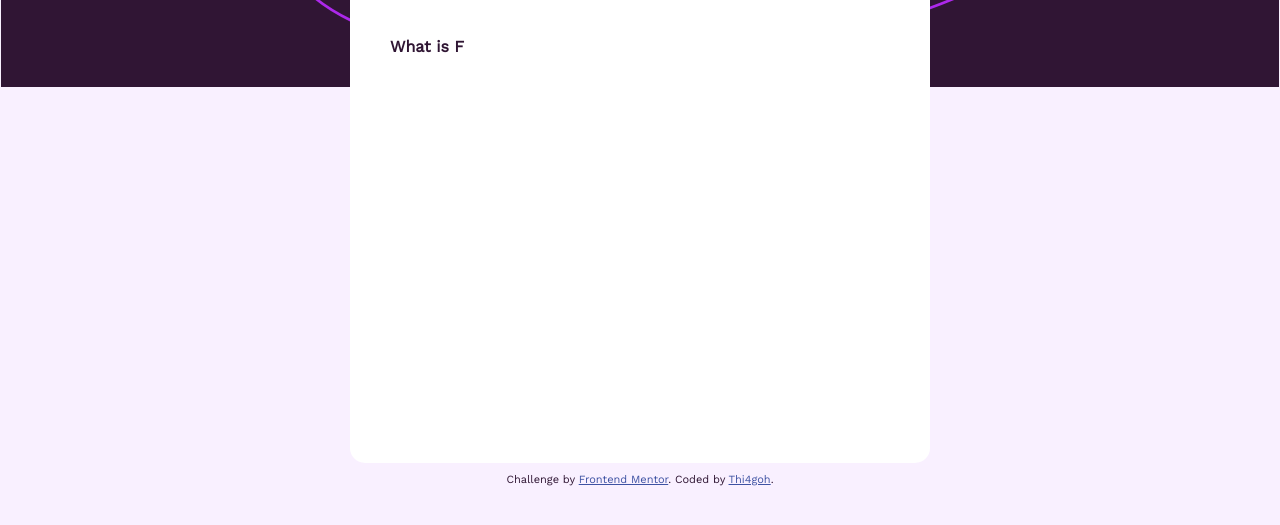
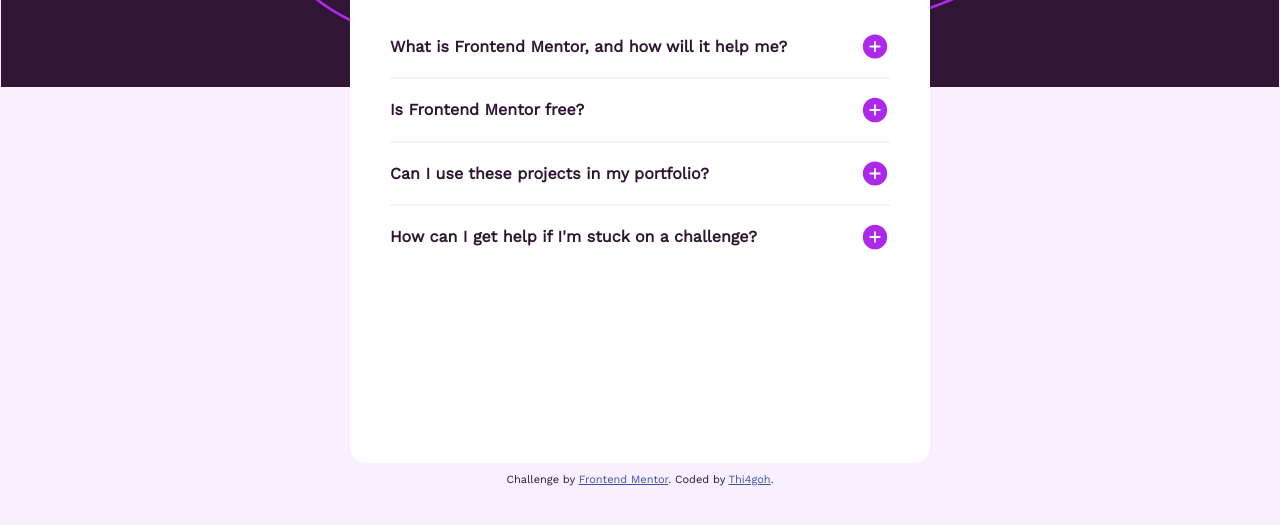
Before and after one commit to Thi4goh/FAQ-project, a plain HTML site: page faq-accordion-main/project/index.html in a window 1280 px wide. Shown: the part 197-722 px from the top of the page. Drawn offline with Linux system fonts and the light colour scheme.

Commit message:
Completed Project

```diff
--- a/faq-accordion-main/project/index.html
+++ b/faq-accordion-main/project/index.html
@@ -14,22 +14,37 @@
       <img src="assets/images/icon-star.svg" alt="">
       <h1>FAQs</h1>
     </div>
-    <div class="questions-container">
-      <div class="question-1">
-        <h2>What is F</h2>
-        <p></p>
+    <div class="main-container">
+      <div class="container">
+        <div class="question">
+          <h2>What is Frontend Mentor, and how will it help me?</h2>
+          <img class="btn" src="assets/images/icon-plus.svg" alt="">
+        </div>
+        <p>Lorem, ipsum dolor sit amet consectetur adipisicing elit. Vero magni repellendus in quae incidunt, recusandae nihil ullam obcaecati, beatae iusto nesciunt nemo. Sed quod doloribus cumque officia itaque est vel.</p>
       </div>
-      <div class="question-2">
-        <h2></h2>
-        <p></p>
+      <hr>
+      <div class="container">
+        <div class="question">
+          <h2>Is Frontend Mentor free?</h2>
+          <img class="btn" src="assets/images/icon-plus.svg" alt="">
+        </div>
+        <p>Lorem, ipsum dolor sit amet consectetur adipisicing elit. Vero magni repellendus in quae incidunt, recusandae nihil ullam obcaecati, beatae iusto nesciunt nemo. Sed quod doloribus cumque officia itaque est vel.</p>
+        <hr>
       </div>
-      <div class="question-3">
-        <h2></h2>
-        <p></p>
+      <div class="container">
+        <div class="question">
+          <h2>Can I use these projects in my portfolio?</h2>
+          <img class="btn" src="assets/images/icon-plus.svg" alt="">
+        </div>
+        <p>Lorem, ipsum dolor sit amet consectetur adipisicing elit. Vero magni repellendus in quae incidunt, recusandae nihil ullam obcaecati, beatae iusto nesciunt nemo. Sed quod doloribus cumque officia itaque est vel.</p>
       </div>
-      <div class="question-4">
-        <h2></h2>
-        <p></p>
+      <hr>
+      <div class="container">
+        <div class="question">
+          <h2>How can I get help if I'm stuck on a challenge?</h2>
+          <img class="btn" src="assets/images/icon-plus.svg" alt="">
+        </div>
+        <p>Lorem, ipsum dolor sit amet consectetur adipisicing elit. Vero magni repellendus in quae incidunt, recusandae nihil ullam obcaecati, beatae iusto nesciunt nemo. Sed quod doloribus cumque officia itaque est vel.</p>
       </div>
     </div>
   </main>
@@ -39,5 +54,6 @@
     Challenge by <a href="https://www.frontendmentor.io?ref=challenge" target="_blank">Frontend Mentor</a>.
     Coded by <a href="https://github.com/Thi4goh" target="_blank">Thi4goh</a>.
   </footer>
+  <script src="script.js"></script>
 </body>
 </html>
--- a/faq-accordion-main/project/script.js
+++ b/faq-accordion-main/project/script.js
@@ -0,0 +1,14 @@
+var answer = document.querySelectorAll('p');
+var buttons = document.querySelectorAll('.btn');
+
+buttons.forEach((btn, i) => {
+    btn.addEventListener('click', function clicar() {
+        if (answer[i].style.display === 'none' || !answer[i].style.display) {
+            btn.setAttribute('src', 'assets/images/icon-minus.svg');
+            answer[i].style.display = 'block';
+        } else {
+            btn.setAttribute('src', 'assets/images/icon-plus.svg');
+            answer[i].style.display = 'none';
+        }
+    });
+});
--- a/faq-accordion-main/project/style.css
+++ b/faq-accordion-main/project/style.css
@@ -35,7 +35,8 @@ body{
 }
 main{
     background-color: white;
-    width: 500px;
+    max-width: 500px;
+    min-width: 10px;
     height: 500px;
     margin: auto;
     margin-top: 80px;
@@ -49,12 +50,25 @@ main{
     font-family: var(--font-Bold);
     font-size: 2.5em;
     padding-left: 20px;
+
 }
-.questions-container h2{
+.container h2{
     font-size: 1em;
 }
+.question{
+    display: flex;
+    justify-content: space-between;
+}
 p{
+    color: var(--cor2);
     display: none;
+    padding-bottom: 20px;
+    text-align: justify;
+
+}
+hr{
+    border: none;
+    border-top: 2px solid rgba(158, 158, 158, 0.11);
 }
 
 .attribution {
```
